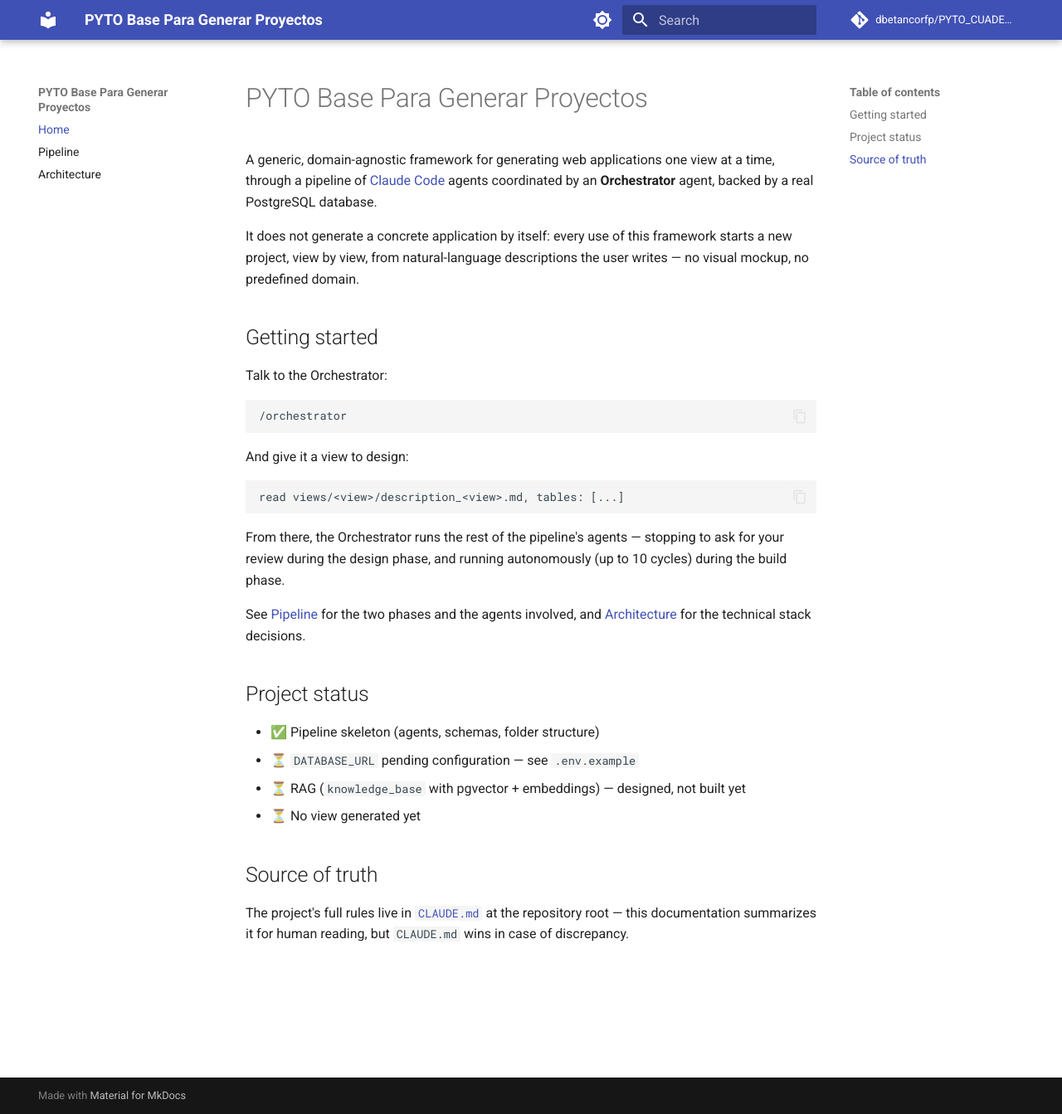
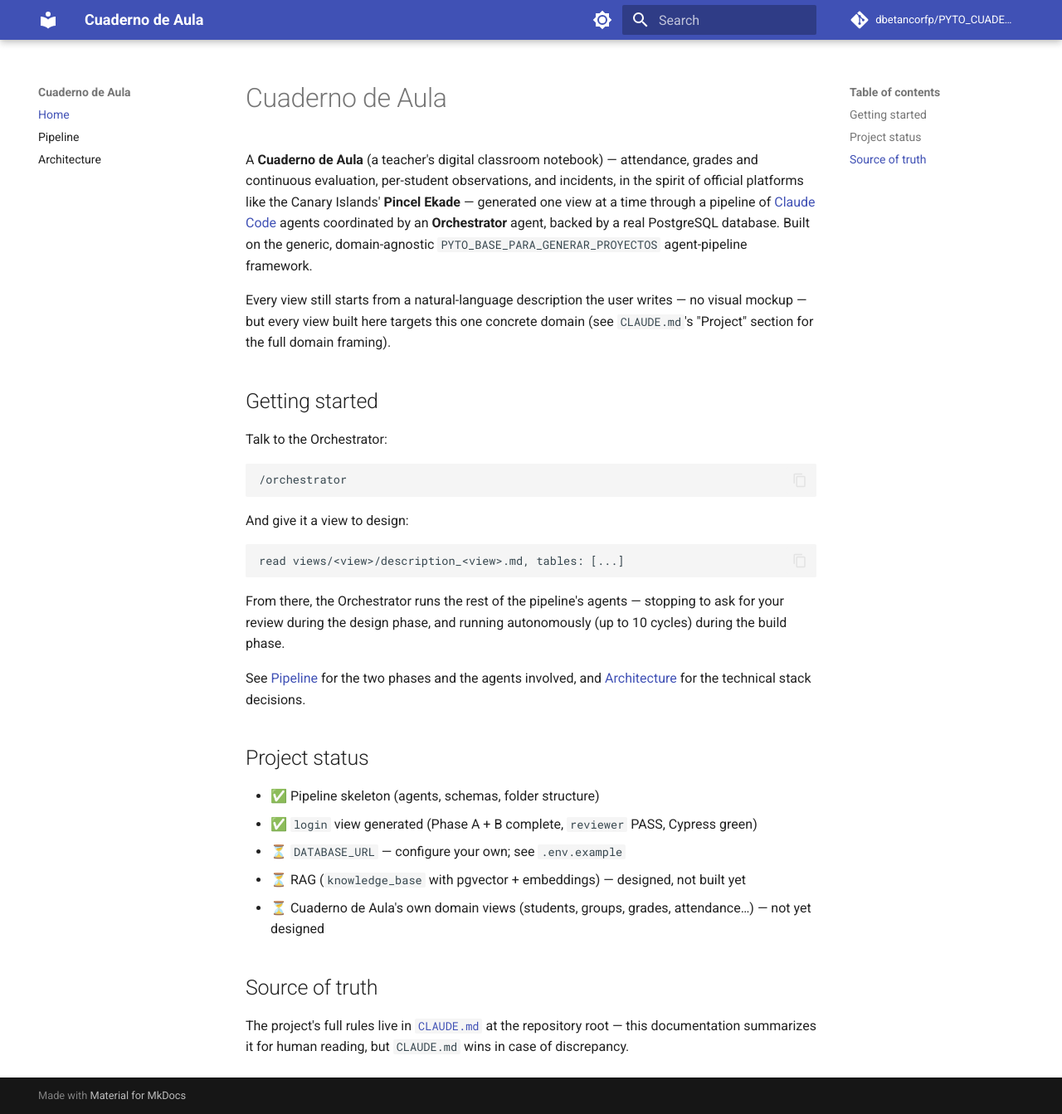
Before and after one commit to dbetancorfp/PYTO_CUADERNO_DE_AULA_V0, an MkDocs documentation site: the page built from docs/index.md, in a window 1280 px wide and 1343 px high. Shown: the whole window at 83% size. Built offline with MkDocs 1.6.1 and Material for MkDocs 9.7.7, drawn with Linux system fonts in a browser that asks for light colours; comment, search, counter and statistics services are not loaded.

Commit message:
docs: reframe project as a teacher's Cuaderno de Aula app
- This instance is no longer the bare PYTO_BASE_PARA_GENERAR_PROYECTOS
  template: it now targets a concrete domain, a teacher's digital
  classroom notebook (attendance, grades/continuous evaluation,
  observations, incidents), modeled after official platforms like the
  Canary Islands' Pincel Ekade
- Updated CLAUDE.md's Project section, README.md, docs/index.md,
  mkdocs.yml's site name/description, and package.json's name to
  reflect this, and corrected README/docs' stale "no view generated
  yet" status now that `login` is complete

Co-Authored-By: Claude Sonnet 5 <noreply@anthropic.com>
Claude-Session: https://claude.ai/code/session_01HuSVUV5Wbz6iZgVNFDUjaW

```diff
--- a/docs/index.md
+++ b/docs/index.md
@@ -1,12 +1,15 @@
-# PYTO Base Para Generar Proyectos
+# Cuaderno de Aula
 
-A generic, domain-agnostic framework for generating web applications one view at a time,
-through a pipeline of [Claude Code](https://claude.com/claude-code) agents coordinated by
-an **Orchestrator** agent, backed by a real PostgreSQL database.
+A **Cuaderno de Aula** (a teacher's digital classroom notebook) — attendance, grades and
+continuous evaluation, per-student observations, and incidents, in the spirit of official
+platforms like the Canary Islands' **Pincel Ekade** — generated one view at a time through a
+pipeline of [Claude Code](https://claude.com/claude-code) agents coordinated by an
+**Orchestrator** agent, backed by a real PostgreSQL database. Built on the generic,
+domain-agnostic `PYTO_BASE_PARA_GENERAR_PROYECTOS` agent-pipeline framework.
 
-It does not generate a concrete application by itself: every use of this framework starts a
-new project, view by view, from natural-language descriptions the user writes — no visual
-mockup, no predefined domain.
+Every view still starts from a natural-language description the user writes — no visual
+mockup — but every view built here targets this one concrete domain (see `CLAUDE.md`'s
+"Project" section for the full domain framing).
 
 ## Getting started
 
@@ -32,9 +35,10 @@ See [Pipeline](pipeline.md) for the two phases and the agents involved, and
 ## Project status
 
 - ✅ Pipeline skeleton (agents, schemas, folder structure)
-- ⏳ `DATABASE_URL` pending configuration — see `.env.example`
+- ✅ `login` view generated (Phase A + B complete, `reviewer` PASS, Cypress green)
+- ⏳ `DATABASE_URL` — configure your own; see `.env.example`
 - ⏳ RAG (`knowledge_base` with pgvector + embeddings) — designed, not built yet
-- ⏳ No view generated yet
+- ⏳ Cuaderno de Aula's own domain views (students, groups, grades, attendance…) — not yet designed
 
 ## Source of truth
 
--- a/mkdocs.yml
+++ b/mkdocs.yml
@@ -1,5 +1,5 @@
-site_name: PYTO Base Para Generar Proyectos
-site_description: Generic RAG-driven agent pipeline for generating web applications view by view
+site_name: Cuaderno de Aula
+site_description: A teacher's digital classroom notebook, generated view by view with the PYTO agent-pipeline framework
 repo_url: https://github.com/dbetancorfp/PYTO_CUADERNO_DE_AULA_V0
 repo_name: dbetancorfp/PYTO_CUADERNO_DE_AULA_V0
 
--- a/package.json
+++ b/package.json
@@ -1,5 +1,5 @@
 {
-  "name": "pyto-base-para-generar-proyectos",
+  "name": "pyto-cuaderno-de-aula-v0",
   "version": "1.0.0",
   "type": "module",
   "scripts": {
```
Also changed, not shown: CLAUDE.md (+22 -7 lines), README.md (+9 -6 lines).
